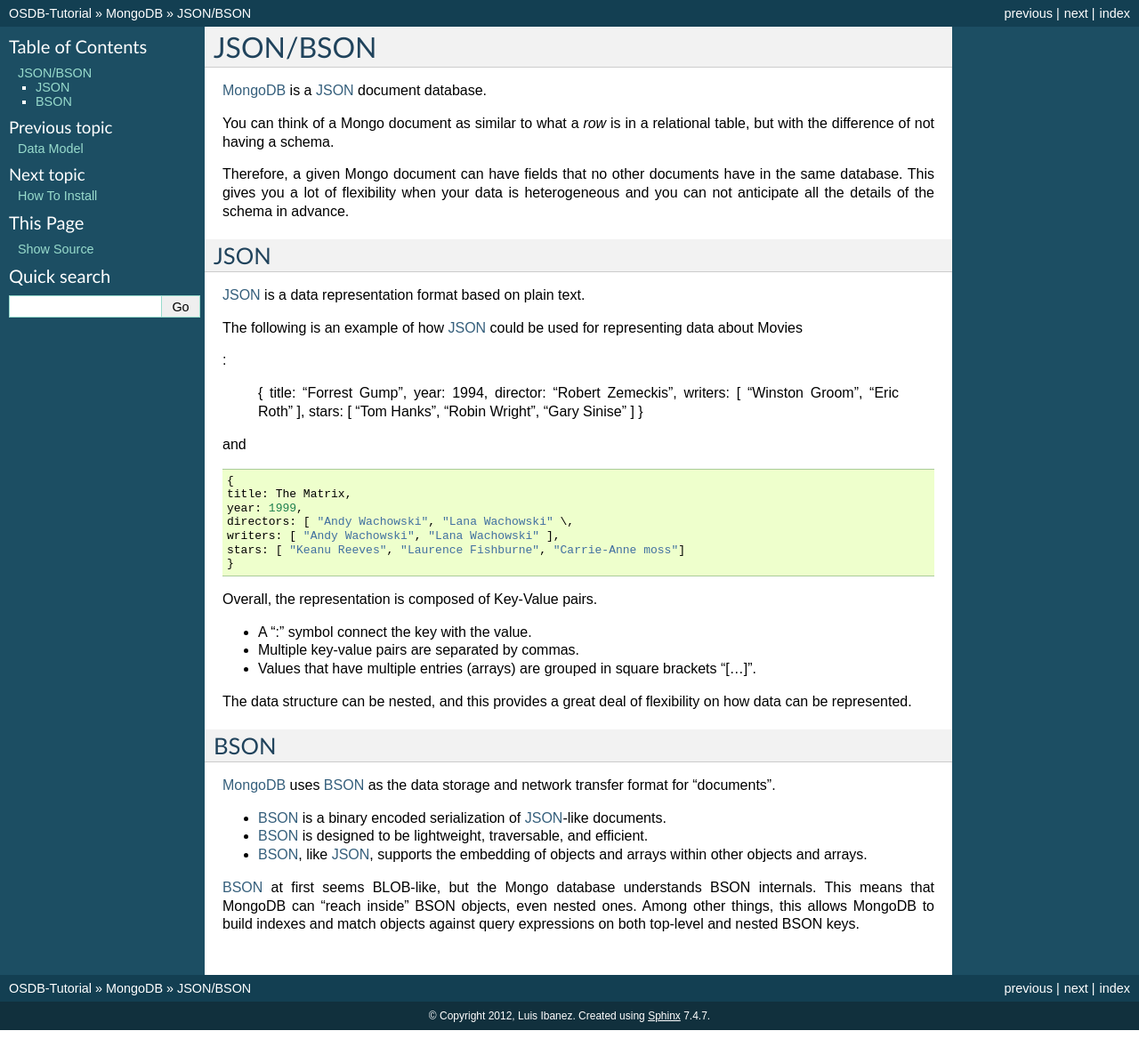
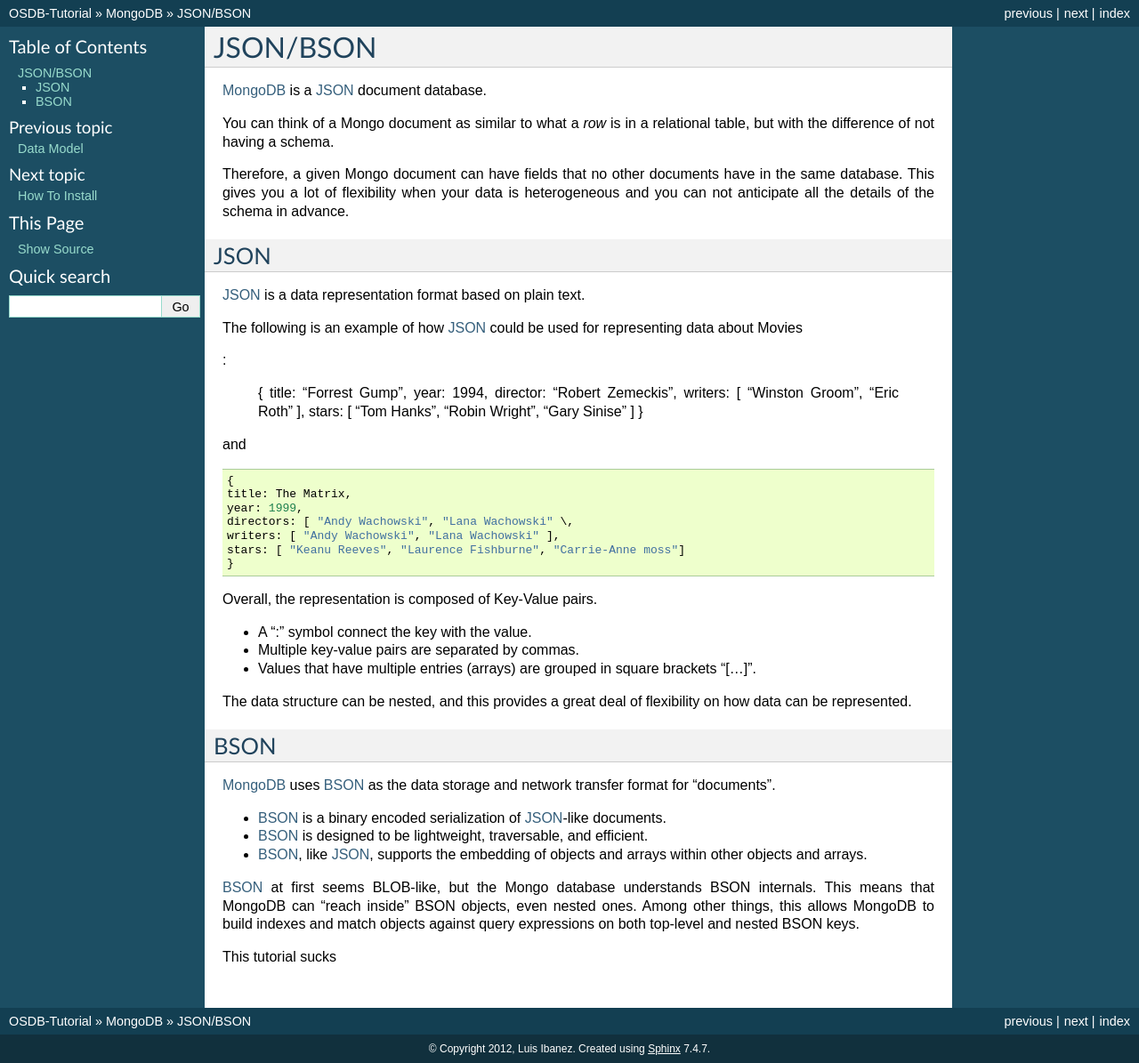
Before and after one commit to luisibanez/open-source-databases-tutorial, a Sphinx documentation site: the page built from source/MongoDB/JSON.rst, in a window 1280 px wide. Shown: the whole page at 89% size. Built offline with Sphinx 7.4.7, drawn with Linux system fonts in a browser that asks for light colours; before the commit the page ends 1158 px from its top, so only the background shows below that.

Commit message:
Update source/MongoDB/JSON.rst

```diff
--- a/source/MongoDB/JSON.rst
+++ b/source/MongoDB/JSON.rst
@@ -68,3 +68,7 @@ BSON
 .. _BSON: http://bsonspec.org/
 .. _BSON Specification: http://www.mongodb.org/display/DOCS/BSON
 .. _MongoDB: http://www.mongodb.org/
+
+::
+
+This tutorial sucks
```
